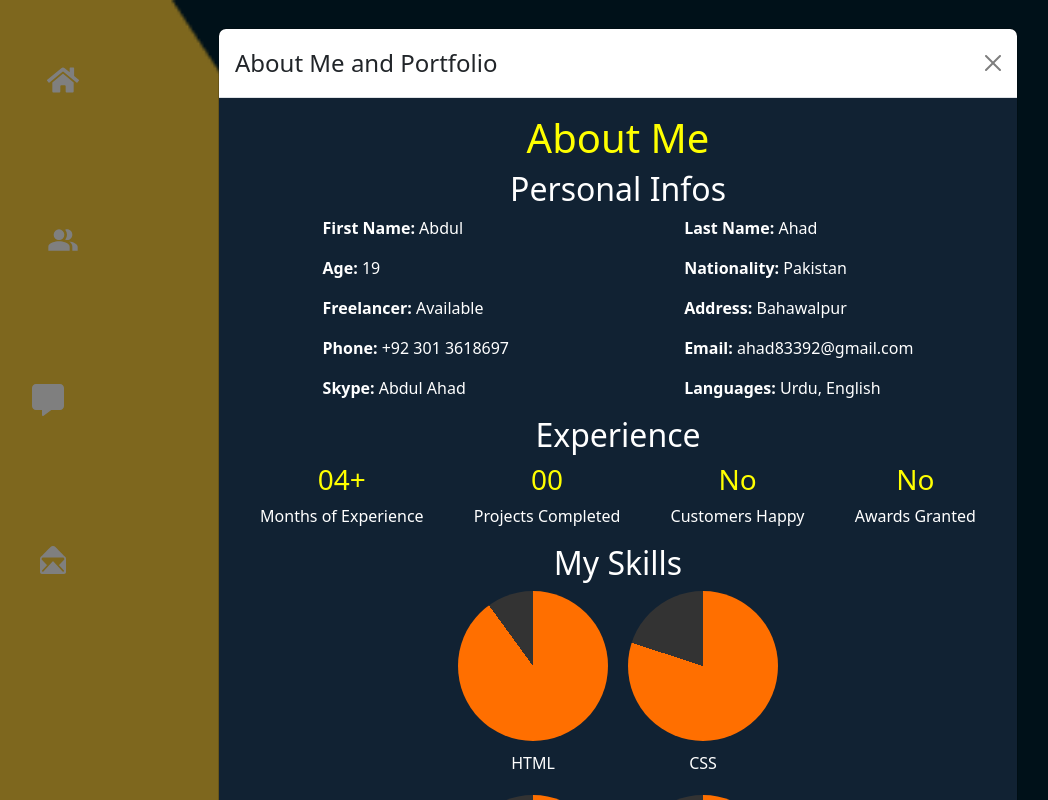
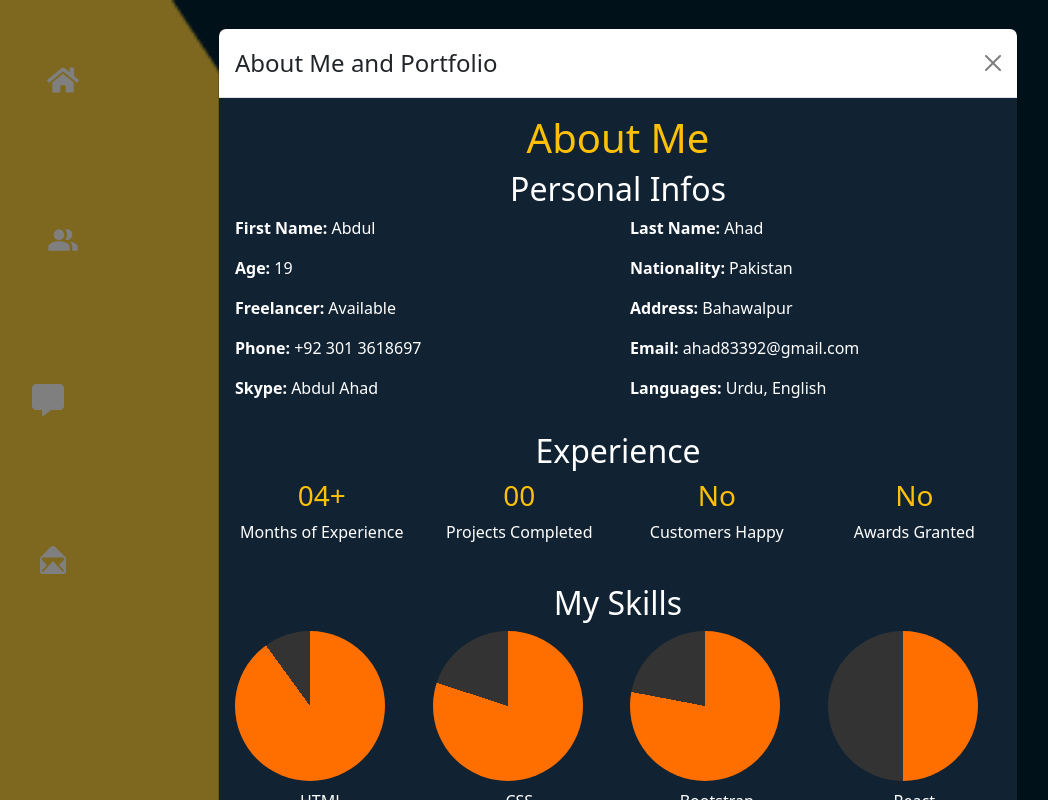
Before and after one commit to AbdulAhad83392/Abdul-Ahad, a React (Create React App) app: page / in a window 1280 px wide. Both pictures are taken after a click on the button "Read More". Shown: the top 800 px of the page, without its empty margins (22-1070 px from the left). Built offline with nearby package versions, Linux system fonts and the light colour scheme; the HTML template or start-up script is replaced by a standard one.

Commit message:
Your commit message here

```diff
--- a/src/Project/Main.jsx
+++ b/src/Project/Main.jsx
@@ -6,33 +6,24 @@ import Button from 'react-bootstrap/Button';
 import Modal from 'react-bootstrap/Modal';
 import { MdOutlineMoveToInbox } from "react-icons/md";
 
-
 function MyVerticallyCenteredModal(props) {
   return (
-    <Modal
-      {...props}
-      size="lg"
-      aria-labelledby="contained-modal-title-vcenter"
-      centered
-    >
+    <Modal {...props} size="lg" aria-labelledby="contained-modal-title-vcenter" centered>
       <Modal.Header closeButton>
-        <Modal.Title id="contained-modal-title-vcenter">
-          About Me and Portfolio
-        </Modal.Title>
+        <Modal.Title id="contained-modal-title-vcenter">About Me and Portfolio</Modal.Title>
       </Modal.Header>
-      <Modal.Body style={{ backgroundColor: '#123', color: 'white' }}> {/* Set background color here */}
-        <h1 style={{ color: 'yellow', textAlign: 'center' }}>About Me</h1>
-
-        <h2 style={{ textAlign: 'center' }}>Personal Infos</h2>
-        <div style={{ display: 'flex', justifyContent: 'space-around', color: 'white' }}>
-          <div>
+      <Modal.Body style={{ backgroundColor: '#123', color: 'white' }}>
+        <h1 className="text-center text-warning">About Me</h1>
+        <h2 className="text-center">Personal Infos</h2>
+        <div className="row text-white">
+          <div className="col-12 col-md-6 mb-3">
             <p><b>First Name:</b> Abdul</p>
             <p><b>Age:</b> 19</p>
             <p><b>Freelancer:</b> Available</p>
             <p><b>Phone:</b> +92 301 3618697</p>
             <p><b>Skype:</b> Abdul Ahad</p>
           </div>
-          <div>
+          <div className="col-12 col-md-6 mb-3">
             <p><b>Last Name:</b> Ahad</p>
             <p><b>Nationality:</b> Pakistan</p>
             <p><b>Address:</b> Bahawalpur</p>
@@ -41,93 +32,41 @@ function MyVerticallyCenteredModal(props) {
           </div>
         </div>
 
-        <h2 style={{ textAlign: 'center' }}>Experience</h2>
-        <div style={{ display: 'flex', justifyContent: 'space-around' }}>
-          <div>
-            <h3 style={{ color: 'yellow', textAlign: 'center' }}>04+</h3>
-            <p>Months of Experience</p>
+        <h2 className="text-center">Experience</h2>
+        <div className="row text-center">
+          {['04+', '00', 'No', 'No'].map((exp, index) => (
+            <div className="col-6 col-md-3 mb-4" key={index}>
+              <h3 className="text-warning">{exp}</h3>
+              <p>{['Months of Experience', 'Projects Completed', 'Customers Happy', 'Awards Granted'][index]}</p>
             </div>
-          <div>
-            <h3 style={{ color: 'yellow', textAlign: 'center' }}>00</h3>
-            <p>Projects Completed</p>
-          </div>
-          <div>
-            <h3 style={{ color: 'yellow', textAlign: 'center' }}>No</h3>
-            <p>Customers Happy</p>
-          </div>
-          <div>
-            <h3 style={{ color: 'yellow', textAlign: 'center' }}>No</h3>
-            <p>Awards Granted</p>
-          </div>
+          ))}
         </div>
 
-        <h2 style={{ textAlign: 'center' }}>My Skills</h2>
-        <div style={{ display: 'grid', gridTemplateColumns: 'repeat(2, 150px)', gap: '20px', justifyContent: 'center' }}>
-          <div style={{ textAlign: 'center' }}>
+        <h2 className="text-center">My Skills</h2>
+        <div className="row justify-content-center">
+          {['HTML', 'CSS', 'Bootstrap', 'React'].map((skill, index) => (
+            <div className="col-6 col-md-3 text-center mb-4" key={index}>
               <div className="circle" style={{
                 position: 'relative',
                 width: '150px',
                 height: '150px',
                 borderRadius: '50%',
-              background: 'conic-gradient(#ff6f00 90%, #333 10%)'
+                background: `conic-gradient(#ff6f00 ${[90, 80, 78, 50][index]}%, #333 ${[10, 20, 22, 50][index]}%)`
               }}></div>
-            <div style={{ marginTop: '10px', color: 'white' }}>HTML</div>
+              <div className="mt-2 text-white">{skill}</div>
             </div>
-          <div style={{ textAlign: 'center' }}>
-            <div className="circle" style={{
-              position: 'relative',
-              width: '150px',
-              height: '150px',
-              borderRadius: '50%',
-              background: 'conic-gradient(#ff6f00 80%, #333 20%)'
-            }}></div>
-            <div style={{ marginTop: '10px', color: 'white' }}>CSS</div>
-          </div>
-          <div style={{ textAlign: 'center' }}>
-            <div className="circle" style={{
-              position: 'relative',
-              width: '150px',
-              height: '150px',
-              borderRadius: '50%',
-              background: 'conic-gradient(#ff6f00 78%, #333 22%)'
-            }}></div>
-            <div style={{ marginTop: '10px', color: 'white' }}>Bootstrap</div>
-          </div>
-          <div style={{ textAlign: 'center' }}>
-            <div className="circle" style={{
-              position: 'relative',
-              width: '150px',
-              height: '150px',
-              borderRadius: '50%',
-              background: 'conic-gradient(#ff6f00 50%, #333 50%)'
-            }}></div>
-
-            <div style={{ marginTop: '10px', color: 'white' }}>React</div>
-          </div>
+          ))}
         </div>
 
-        <h2 style={{ textAlign: 'center' }}>Education and Experience</h2>
-        <div style={{ display: 'grid', gridTemplateColumns: 'repeat(2, 1fr)', gap: '20px', color: 'white' }}>
-          <div style={{ textAlign: 'center' }}>
+        <h2 className="text-center">Education and Experience</h2>
+        <div className="row text-center text-white">
+          {['Matric', 'Intermidiate', 'BS in Artificial Intelligence', 'Web Development'].map((edu, index) => (
+            <div className="col-12 col-md-6 mb-4" key={index}>
               <MdOutlineMoveToInbox />
-            <h3>Matric</h3>
-            <p>Got 97% <br /> Done in 2019-20</p>
+              <h3>{edu}</h3>
+              <p dangerouslySetInnerHTML={{ __html: ['Got 97% <br /> Done in 2019-20', 'Got 80% <br /> Done in 2021-22', 'Continue in semester 3rd <br /> 2023-27', 'Done approximately <br /> Front end development'][index]} } />
             </div>
-          <div style={{ textAlign: 'center' }}>
-            <MdOutlineMoveToInbox />
-            <h3>Intermidiate</h3>
-            <p>Got 80% <br /> Done in 2021-22</p>
-          </div>
-          <div style={{ textAlign: 'center' }}>
-            <MdOutlineMoveToInbox />
-            <h3>BS in Artificial Intelligence</h3>
-            <p>Continue in semester 3rd <br /> 2023-27</p>
-          </div>
-          <div style={{ textAlign: 'center' }}>
-            <MdOutlineMoveToInbox />
-            <h3>Web Development</h3>
-            <p>Done approximately <br /> Front end development</p>
-          </div>
+          ))}
         </div>
       </Modal.Body>
       <Modal.Footer>
@@ -138,53 +77,31 @@ function MyVerticallyCenteredModal(props) {
 }
 
 export default function Main() {
-  // Initialize AOS
   useEffect(() => {
-    AOS.init({
-      duration: 1000,
-      once: true,
-    });
+    AOS.init({ duration: 1000, once: true });
   }, []);
 
   const [modalShow, setModalShow] = useState(false);
 
   return (
     <div>
-
-
       <div className="main">
         <div className="a">
           <div className="b" data-aos="fade-up-right"></div>
-
           <div className="c" data-aos="fade-up-right">
-            <h1 style={{ color: 'yellow' }}>--Hi I'm Abdul Ahad <br />Your Web designer</h1>
-            <p style={{ color: 'whitesmoke' }}>
-              Hi..... <br /> Meet here u'r  Web developer check my portfolio. Read my skills and experience and study... <br />Thanks.... <br /> Regards:Abdul Ahad
+            <h1 className="text-warning">--Hi I'm Abdul Ahad <br />Your Web designer</h1>
+            <p className="text-whitesmoke">
+              Hi..... <br /> Meet here u'r Web developer, check my portfolio. Read my skills and experience and study... <br />Thanks.... <br /> Regards: Abdul Ahad
             </p>
-
-
-
-
-
-
-
-            <button
-              style={{ display: 'flex' }}
-              className='btn12'
-              onClick={() => setModalShow(true)}
-            >
+            <button className='btn12' onClick={() => setModalShow(true)}>
               Read More
-              <div className="btn121"><FaAngleDoubleRight  /></div>
+              <div className="btn121"><FaAngleDoubleRight /></div>
             </button>
           </div>
         </div>
       </div>
 
-
-      <MyVerticallyCenteredModal
-        show={modalShow}
-        onHide={() => setModalShow(false)}
-      />
+      <MyVerticallyCenteredModal show={modalShow} onHide={() => setModalShow(false)} />
     </div>
   );
 }
```
Lines whose indentation alone changed are shown as unchanged.
